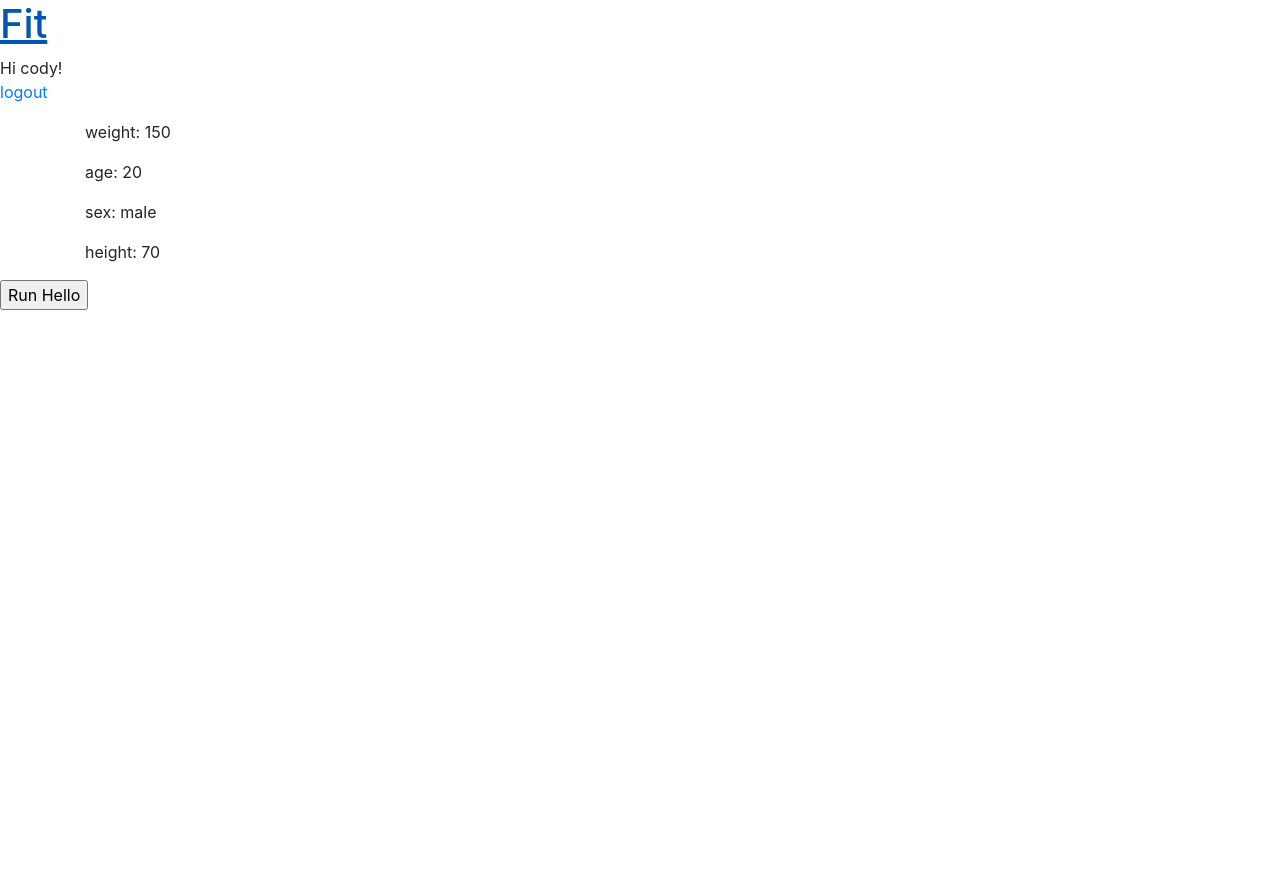
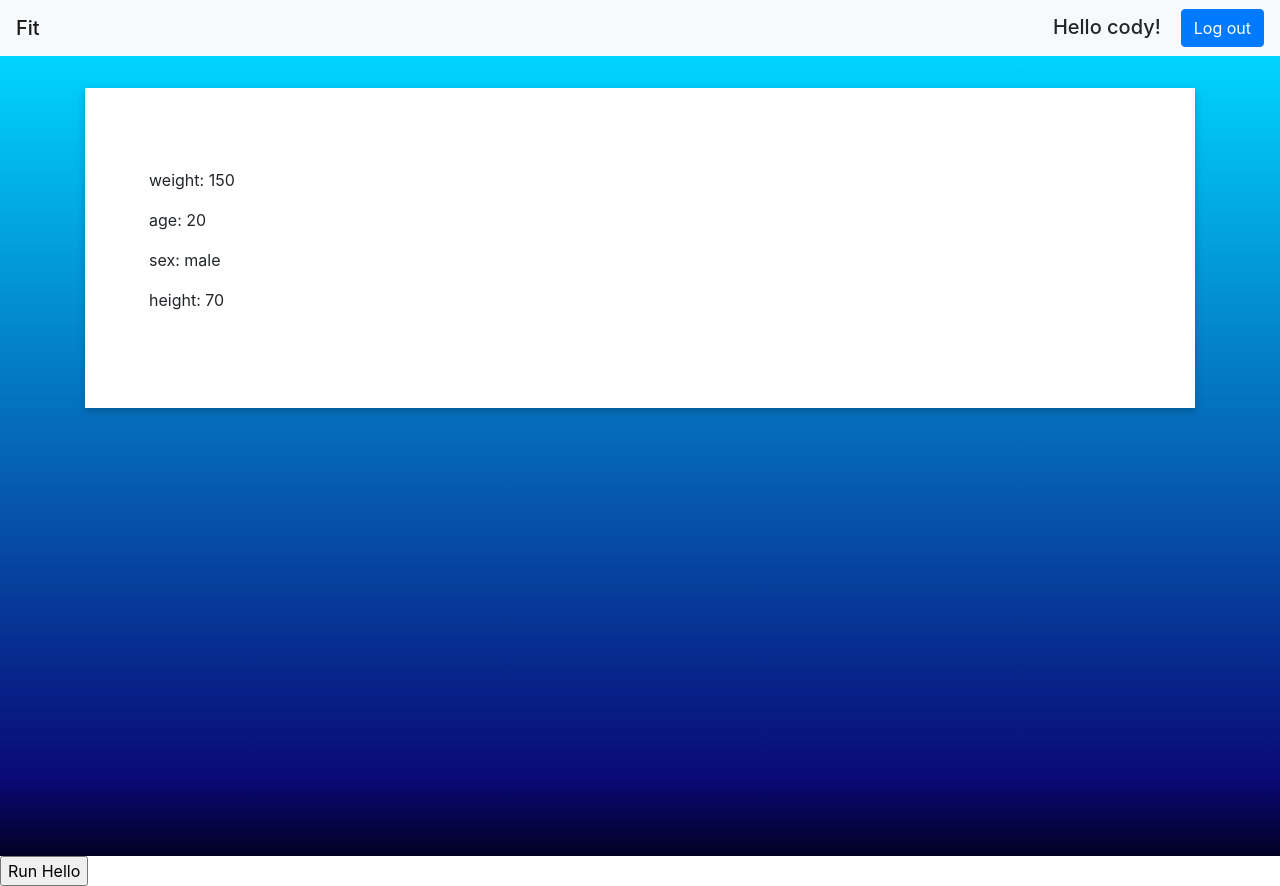
Before and after one commit to Shikeinn/Fit, a Django app: page / in a window 1280 px wide. Before the commit the page ends 310 px from the top, so only its background shows below. Run offline with Django 3.2, Linux system fonts and the light colour scheme; a user stored in the database is signed in; data comes from the database, SQL or seed files in the repository; both versions use the stored data as it was after the commit; some libraries are stand-ins or nearby versions.

Commit message:
Added styling for header and content

```diff
--- a/Fit/static/accounts.css
+++ b/Fit/static/accounts.css
@@ -1,4 +1,5 @@
 .login-modal {
+    background: white;
     width: 500px;
     position: absolute;
     top: 50%;
--- a/Fit/static/style.css
+++ b/Fit/static/style.css
@@ -0,0 +1,3 @@
+.page-header {
+    display: flex;
+}
--- a/Fit/templates/base.html
+++ b/Fit/templates/base.html
@@ -1,36 +1,63 @@
 {% load static %}
-{% block extra %}
-    {% include 'js_hello.html' %}
-{% endblock %}
-{% csrf_token %}
 <html>
     <head>
         <title>Fit</title>
         <!-- CSS only -->
         <link rel="stylesheet" href="https://stackpath.bootstrapcdn.com/bootstrap/4.5.0/css/bootstrap.min.css" integrity="sha384-9aIt2nRpC12Uk9gS9baDl411NQApFmC26EwAOH8WgZl5MYYxFfc+NcPb1dKGj7Sk" crossorigin="anonymous">
-        <link rel="stylesheet" href="{% static 'style.css' %}"/>
 
         <!-- JS, Popper.js, and jQuery -->
         <script src="https://cdn.jsdelivr.net/npm/popper.js@1.16.0/dist/umd/popper.min.js" integrity="sha384-Q6E9RHvbIyZFJoft+2mJbHaEWldlvI9IOYy5n3zV9zzTtmI3UksdQRVvoxMfooAo" crossorigin="anonymous"></script>
         <script src="https://code.jquery.com/jquery-3.1.1.min.js"></script>
         <script src="https://stackpath.bootstrapcdn.com/bootstrap/4.5.0/js/bootstrap.min.js" integrity="sha384-OgVRvuATP1z7JjHLkuOU7Xw704+h835Lr+6QL9UvYjZE3Ipu6Tp75j7Bh/kR0JKI" crossorigin="anonymous"></script>
         <link href='//fonts.googleapis.com/css?family=Lobster&subset=latin,latin-ext' rel='stylesheet' type='text/css'>
+
+        <style>
+            .page-header {
+                padding: 2em 3em 0em 2em;
+                display: flex;
+            }
+            .header-left {
+                margin-left: auto;
+                display: flex
+            }
+            .header-left h5 {
+                margin-top: auto;
+                margin-right: 1em;
+            }
+            .background {
+                padding-top: 2em;
+                height: 100%;
+                background: rgb(2,0,36);
+                background: linear-gradient(0deg, rgba(2,0,36,1) 0%, rgba(9,9,121,1) 10%, rgba(0,212,255,1) 100%);
+            }
+
+            .navbar-brand {
+                //padding-bottom: 0;
+            }
+        </style>
+        {% block extra %}
+        {% include 'js_hello.html' %}
+        {% endblock %}
+        {% csrf_token %}
     </head>
     <body>
-        <div class="page-header">
-            <h1><a href="/">Fit</a></h1>
 
+        <nav class="navbar navbar-light bg-light">
+            <span class="navbar-brand mb-0 h1">Fit</span>
             {% if user.is_authenticated %}
-                Hi {{ user.username }}!
-                <p><a href="{% url 'logout' %}">logout</a></p>
+            <div class="header-left">
+                <h5>Hello {{ user.username }}!</h5>
+                <a class="btn btn-primary" href="{% url 'logout' %}">Log out</a>
                 {% else %}
-                <p></p>
+
                 {% endif %}
             </div>
+        </nav>
+        <div class="background">
             <div class="content container">
                     {% block content %}
-                <p></p>
                     {% endblock %}
+                </div>
             </div>
         </div>
 
--- a/Fit/templates/home.html
+++ b/Fit/templates/home.html
@@ -5,17 +5,57 @@
 {% block title %}Home{% endblock %}
 
 {% block content %}
+    <style>
+        .modal {
+            display: block;
+        }
+
+        .modal-header span {
+            display: none;
+        }
+        .login-modal {
+            background: white;
+            box-shadow: 0 4px 8px 0 rgba(0,0,0,0.2);
+            transition: 0.3s;
+        }
+
+        .login-container {
+            padding: 5em 4em;
+            justify-content: right;
+        }
+    </style>
+
+
 
     {% if userInfo != None %}
+        <div class="login-modal">
+            <div class="login-container">
                 <p>weight: {{userInfo.weight}}</p>
                 <p>age: {{userInfo.age}}</p>
                 <p>sex: {{userInfo.sex}}</p>
                 <p>height: {{userInfo.height}}</p>
+            </div>
+        </div>
+
     {% else %}
         <form method="POST" class="form-group">
+            <div class="modal" tabindex="-1" role="dialog">
+                <div class="modal-dialog" role="document">
+                    <div class="modal-content">
+                    <div class="modal-header">
+                        <h5 class="modal-title">Modal title</h5>
+                        <span aria-hidden="false">&times;</span>
+                    </div>
+                    <div class="modal-body">
                         {% csrf_token %}
                         {{form|crispy}}
-            <button type="submit" class="btn btn-success">SignUp</button>
+                    </div>
+                    <div class="modal-footer">
+                        <button type="submit" class="btn btn-success">Submit</button>
+                    </div>
+                    </div>
+                </div>
+            </div>
         </form>
     {% endif %}
 {% endblock %}
```
Also changed, not shown: Fit/templates/registration/login.html (+6 -2 lines), db.sqlite3. Lines whose indentation alone changed are shown as unchanged.
